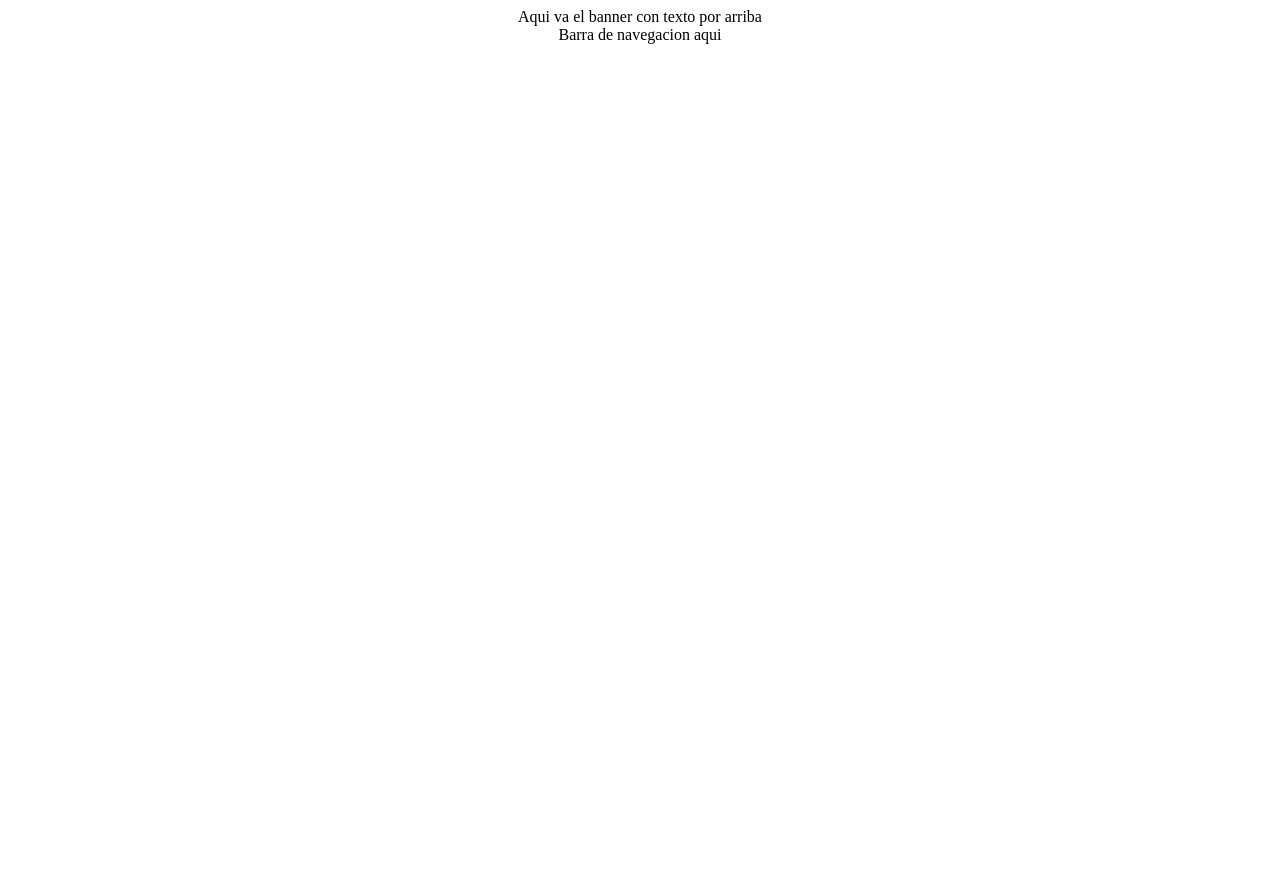
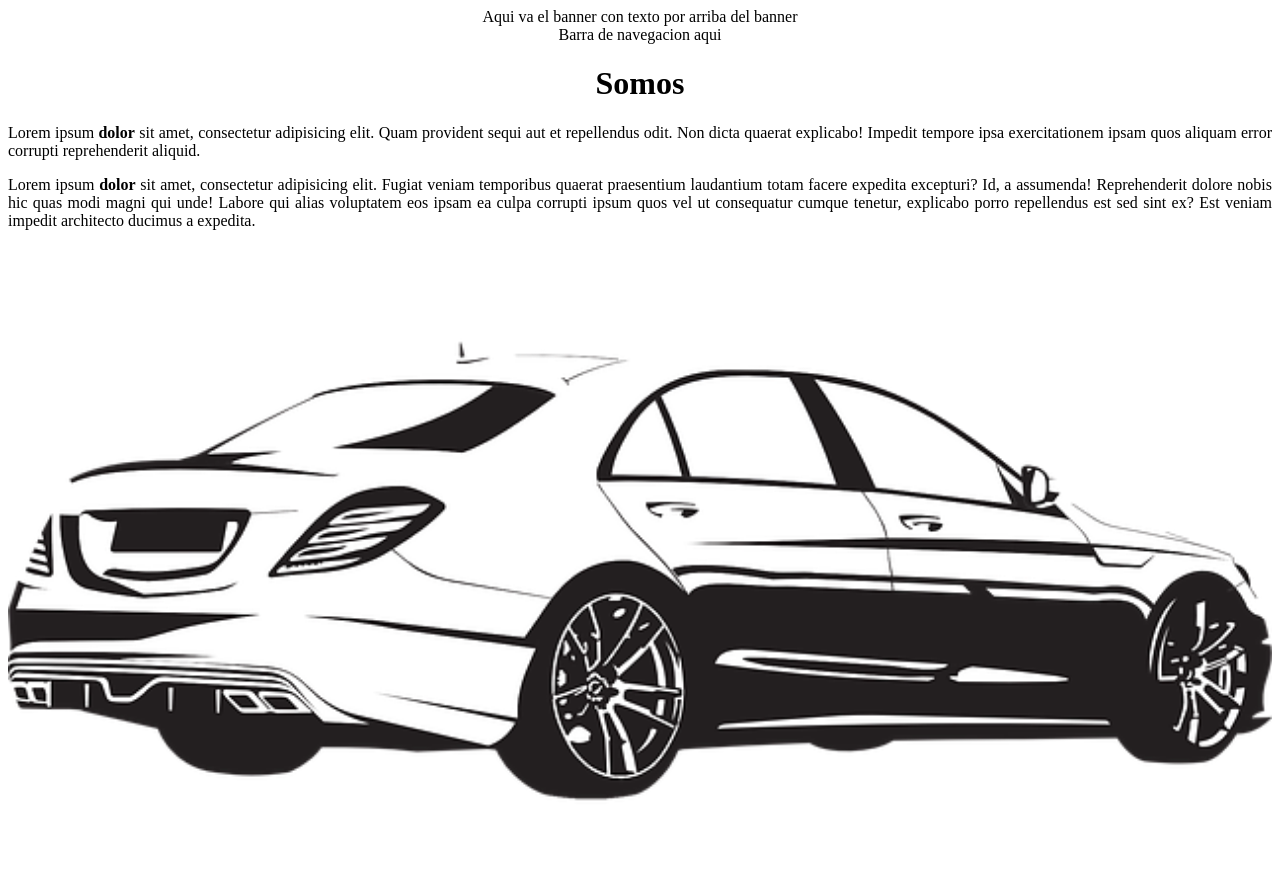
Before and after one commit to LucaVillaverde/EasySpot, a plain HTML site: page index.html in a window 1280 px wide. Before the commit the page ends 800 px from the top, so only its background shows below. Drawn offline with Linux system fonts and the light colour scheme.

Commit message:
Empezando diseño

```diff
--- a/estilo.css
+++ b/estilo.css
@@ -1,3 +1,5 @@
+/*First Mobile / Primero Movil */
+
 #contenedor {
     width: 100%;
     margin: auto;
@@ -11,3 +13,71 @@ header {
 nav {
     text-align: center;
 }
+
+#Somos{
+    width: 100%;
+    margin-bottom: 25px;
+}
+
+h1{
+    text-align: center;
+}
+
+p{
+    text-align: justify;
+}
+
+#imgSomos {
+    margin: auto;
+    width: 100%;
+}
+
+
+#imagen {
+    max-width: 100%;
+    width: 100%;
+    display: block;
+}
+
+#imgSomos1, #imagen1{
+    display: none;
+}
+
+
+/* Para PC */
+
+@media (min-width: 768px) {
+
+    #contenedor {
+        width: 90%;
+    }
+
+    #imgSomos ,#imagen {
+        display: none;
+    }
+
+    #imgSomos1, #imagen1{
+        display: block;
+    }
+
+    #imgSomos1{
+        width: 100%;
+        margin: auto;
+    }
+
+    #imagen1{
+        max-width: 100%;
+        width: 100%;
+        margin: auto;
+    }
+}
+
+@media (min-width: 1440px) {
+    h1{
+        font-size: 36px;
+    }
+
+    p{
+        font-size: 20px;
+    }
+}
--- a/index.html
+++ b/index.html
@@ -8,8 +8,16 @@
 </head>
 <body>
     <div id="Contenedor">
-        <header><img src="" id="Banner">Aqui va el banner con texto por arriba</header>
+        <header><img src="">Aqui va el banner con texto por arriba del banner</header>
         <nav>Barra de navegacion aqui</nav>
+        <div id="Somos">
+            <h1>Somos</h1>
+            <p>Lorem ipsum <b>dolor</b> sit amet, consectetur adipisicing elit. Quam provident sequi aut et repellendus odit. Non dicta quaerat explicabo! Impedit tempore ipsa exercitationem ipsam quos aliquam error corrupti reprehenderit aliquid.</p>
+            <p>Lorem ipsum <b>dolor</b> sit amet, consectetur adipisicing elit. Fugiat veniam temporibus quaerat praesentium laudantium totam facere expedita excepturi? Id, a assumenda! Reprehenderit dolore nobis hic quas modi magni qui unde!
+            Labore qui alias voluptatem eos ipsam ea culpa corrupti ipsum quos vel ut consequatur cumque tenetur, explicabo porro repellendus est sed sint ex? Est veniam impedit architecto ducimus a expedita.</p>
+        </div>
+        <div id="imgSomos"><img id="imagen" src="Images/Imagen.png"></div>
+        <div id="imgSomos1"><img id="imagen1" src="Images/mercedes-1142259_640.png"></div>
     </div>
 </body>
 </html>
```
Also changed, not shown: Images/GTA V.svg (added), Images/Grand_Theft_Auto_V_Screenshot_2023.12.14_-_00.51.49.34.jpg (added), Images/Imagen.png (added), Images/mercedes-1142259_640.png (added).
